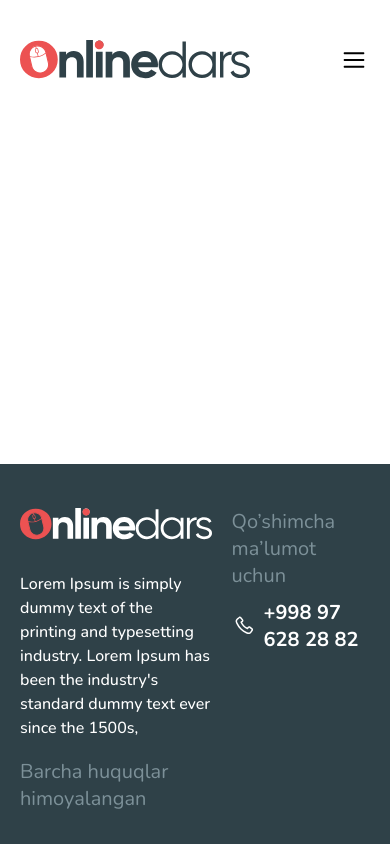
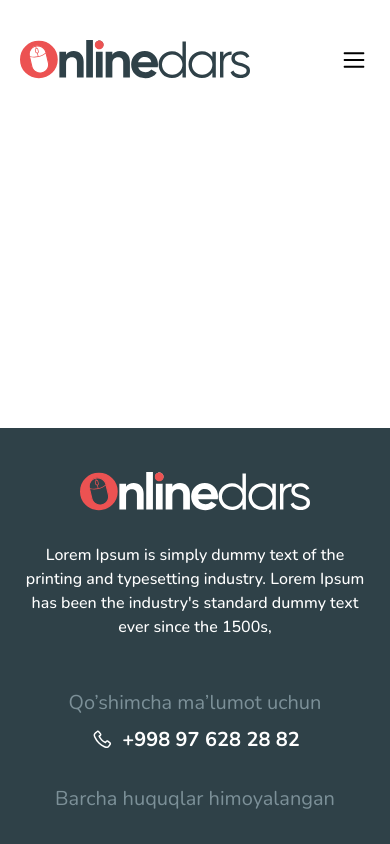
Before and after one commit to akramjonnuriddinov/online-dars, a Vue app: page /about_course in a window 390 px wide. Built offline with nearby package versions, Linux system fonts and the light colour scheme.

Commit message:
Add TheFooter media queries

```diff
--- a/src/App.vue
+++ b/src/App.vue
@@ -22,6 +22,5 @@ import TheFooter from '@/components/TheFooter.vue'
 
 .main-content {
   flex-grow: 1;
-  height: 100%;
 }
 </style>
--- a/src/assets/styles/main.css
+++ b/src/assets/styles/main.css
@@ -1193,6 +1193,12 @@ ul {
   line-height: 27px;
 }
 
+.footer__privacy--mobile {
+  display: none;
+  text-align: center;
+  margin-top: 32px;
+}
+
 .footer__contact {
   display: flex;
   flex-direction: column;
@@ -1214,6 +1220,10 @@ ul {
 
 .footer__contact-phone {
   margin-right: 8px;
+}
+
+.footer__contact-number {
+  white-space: nowrap;
 }
 /* /FOOTER */
 
@@ -1297,4 +1307,32 @@ ul {
 }
 /* /HERO MEDIA QUERY */
 
+/* FOOTER MEDIA QUERY */
+@media (max-width: 960px) {
+  .footer__container {
+    flex-direction: column;
+  }
+
+  .footer__info {
+    margin-right: 0;
+    margin-bottom: 32px;
+    align-items: center;
+    max-width: 100%;
+    text-align: center;
+  }
+
+  .footer__contact {
+    align-items: center;
+  }
+
+  .footer__privacy {
+    display: none;
+  }
+
+  .footer__privacy--mobile {
+    display: block;
+  }
+}
+/* FOOTER MEDIA /QUERY */
+
 /* **** /MEDIA QUERIES **** */
--- a/src/components/TheFooter.vue
+++ b/src/components/TheFooter.vue
@@ -19,9 +19,10 @@ import LogoDark from '@/components/LogoDark.vue'
         <span class="footer__contact-text">Qo’shimcha ma’lumot uchun</span>
         <div class="footer__contact-phone-wrapper">
           <img class="footer__contact-phone" src="@/assets/images/phone.svg" alt="phone" />
-          <span>+998 97 628 28 82</span>
+          <span class="footer__contact-number">+998 97 628 28 82</span>
         </div>
       </div>
+      <span class="footer__privacy footer__privacy--mobile">Barcha huquqlar himoyalangan</span>
     </div>
   </footer>
 </template>
```
